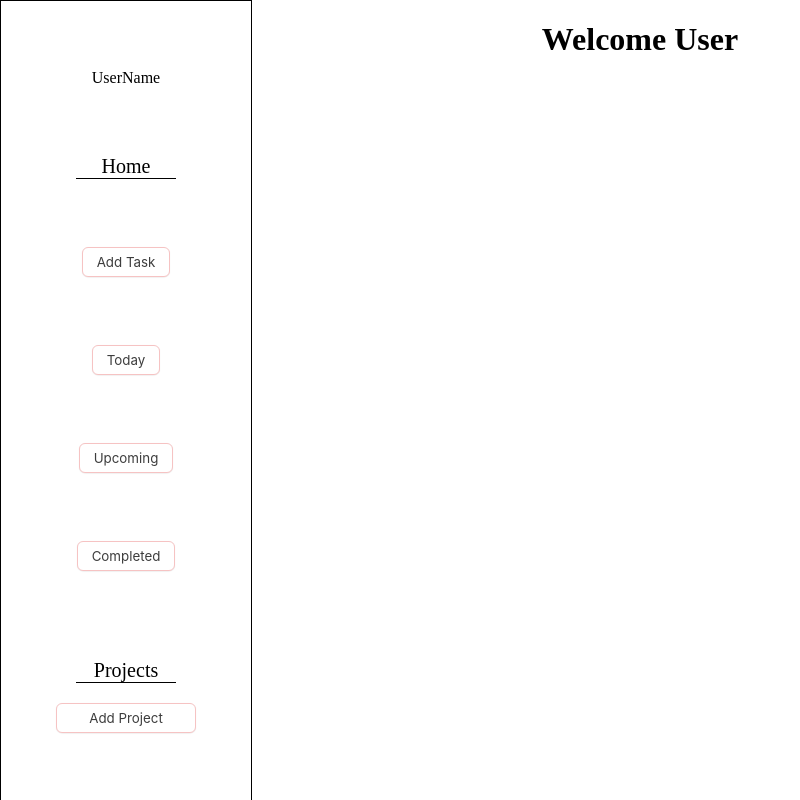
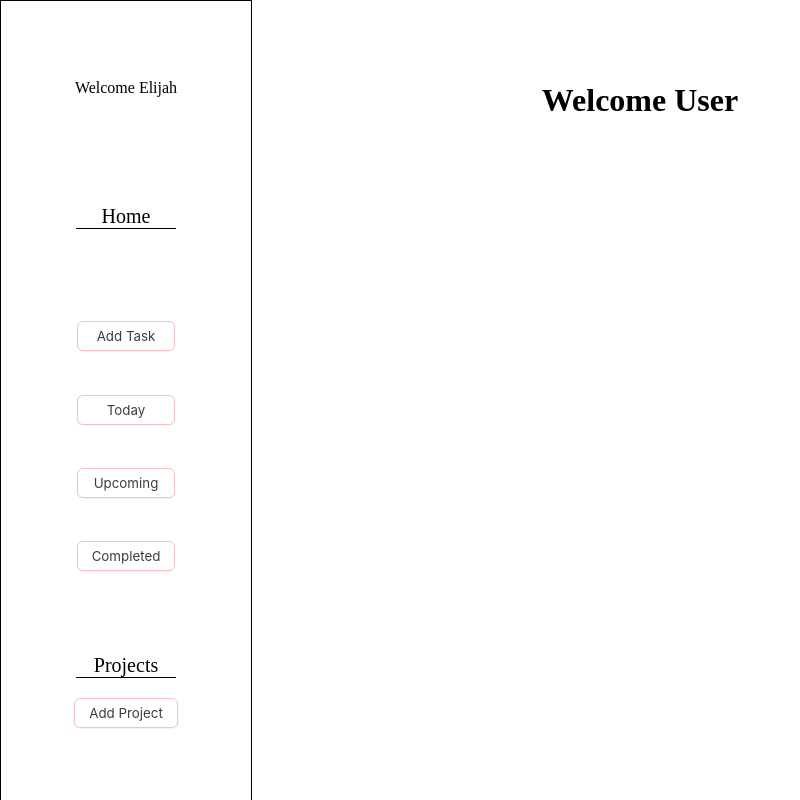
Before and after one commit to emoye7246/Todo, a website built with webpack: page src/index.html in a window 1280 px wide. Shown: the whole page, without its empty margins (0-800 px from the left). Built offline with nearby package versions, Linux system fonts and the light colour scheme.

Commit message:
Sidebar Update
The sidebar has been updated and it was been
behaving as inteded still some spacing issues
but looks good nonetheless

```diff
--- a/src/css/style.css
+++ b/src/css/style.css
@@ -5,9 +5,9 @@ html, body{
   html{
     height: 100%;
   }
-  /* body{
-    min-height: 100%;
-  } */
+  body{
+    min-height: 75%;
+  }
 
 body{
     display: flex;
@@ -26,7 +26,22 @@ body{
     width: 250px;
     border: 1px solid black;
     justify-content: space-evenly;
+    /* justify-content: stretch; */
+    /* just in case but good for now */
     align-items: center;
+    overflow: scroll;
+}
+
+#userLocation{
+  margin: 15px;
+}
+
+#malcolm {
+  display: flex;
+  flex-direction: column;
+  height: 250px;
+  justify-content: space-between;
+  flex-shrink: 0;
 }
 
 #projectSection {
@@ -46,6 +61,8 @@ body{
   display: flex;
   flex-direction: column;
   justify-content: space-between;
+  align-items: center;
+  min-height: auto;
 }
 
 #forms{
@@ -66,6 +83,17 @@ input{
 
 input::placeholder{
 text-align: center;
+}
+
+#Home {
+  display: flex;
+  font-size: 20px;
+  border-bottom: 1px solid black;
+  width: 100px;
+  align-items: center;
+  justify-content: center;
+  cursor: pointer;
+  margin: 30px;
 }
 
 
@@ -106,6 +134,7 @@ text-align: center;
   flex-direction: column;
   align-items: center;
   justify-content: space-evenly;
+  margin-bottom: 20px;
 
 
 }
@@ -131,6 +160,11 @@ button {
   touch-action: manipulation;
 }
 
+#addProject {
+
+  margin-bottom: 10px;
+}
+
 button:focus {
   box-shadow: 0px 0.5px 1px rgba(0, 0, 0, 0.1), 0px 0px 0px 3.5px rgba(58, 108, 217, 0.5);
   outline: 0;
--- a/src/index.html
+++ b/src/index.html
@@ -14,16 +14,18 @@
     <div id="sidebar">
 
         <div id="userLocation">
-            UserName
+            Welcome Elijah
         </div>
 
         <div id="Home">Home</div>
+
+    <div id="malcolm">
 
         <button id="addTask">Add Task</button>
         <button id="Today">Today</button>
         <button id="Upcoming">Upcoming</button>
         <button id="Completed">Completed</button>
-
+    </div>
         <div id="projects">
 
 
--- a/src/index.js
+++ b/src/index.js
@@ -15,8 +15,7 @@ addProject.addEventListener('click', () => {
 
 close.addEventListener('click', () => {
     let name = document.getElementById('Name-of-Project').value
-    let projectInfo = document.getElementById('description').value
-    let userInput = new Projects(name, projectInfo)
+    let userInput = new Projects(name)
     userInput.displayProjects()
     dialog.close()
 })
--- a/src/java/project.js
+++ b/src/java/project.js
@@ -8,20 +8,17 @@ export class Projects {
 
     displayProjects(){
 
-        let postProject = document.getElementById('postProject')
+        let project = document.getElementById('projects')
 
         let create = document.createElement('div')
         create.id = 'create'
 
         let createTitle = document.createElement('div')
-        let createDescription = document.createElement('div')
 
         createTitle.innerHTML = `${this.title}`
-        createDescription.innerHTML = `${this.description}`
 
-        postProject.appendChild(create)
+        project.appendChild(create)
         create.appendChild(createTitle)
-        create.appendChild(createDescription)
 
 
 
```
Also changed, not shown: dist/index.html, 1 other file.
